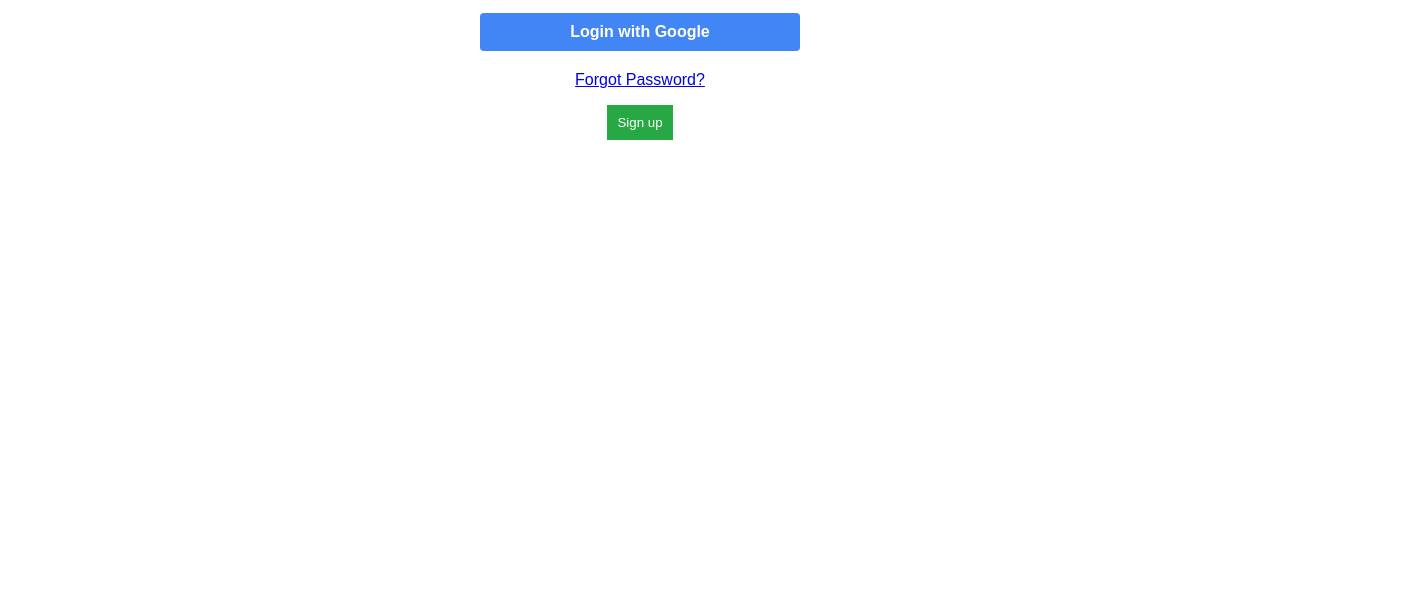
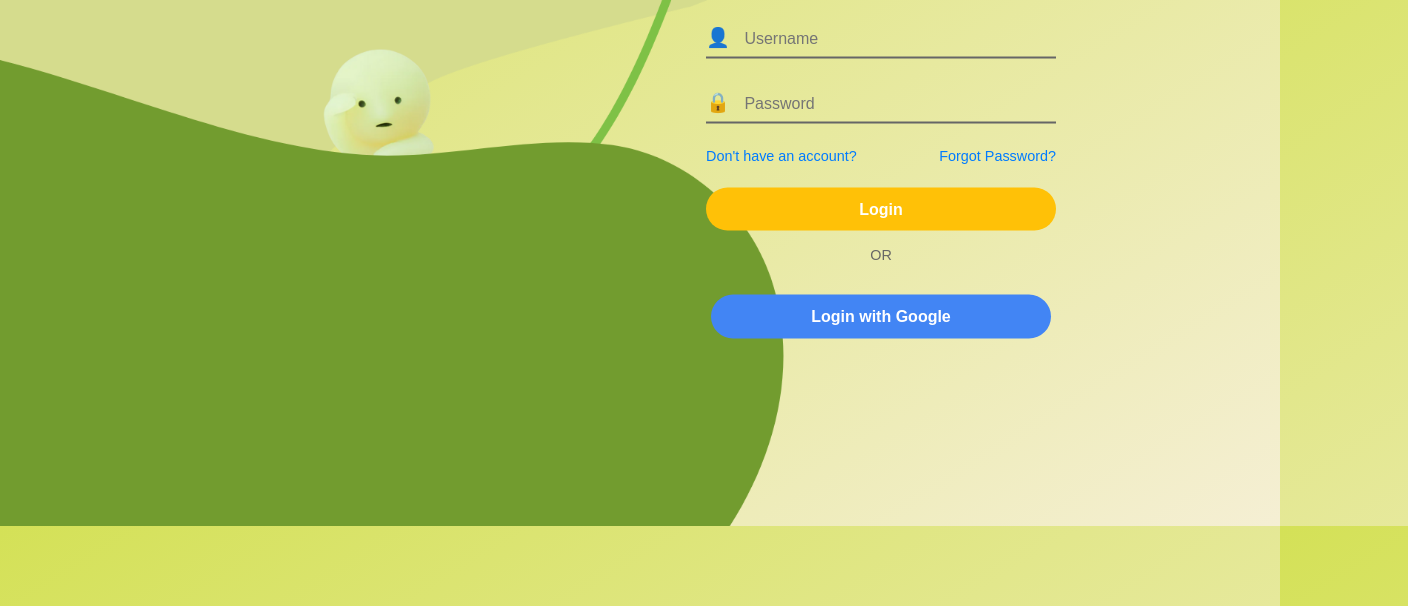
Before and after one commit to keziah-pascual26/Smiski-Shelf_PT4_v2, a plain HTML site: page frontend/pages/login/login.html in a window 1280 px wide. Shown: the part 274-880 px from the top of the page, 1408 px wide, since content can reach past the window. Before the commit the page ends 800 px from the top, so only its background shows below. Drawn offline with Linux system fonts and the light colour scheme.

Commit message:
UI Login

```diff
--- a/frontend/pages/login/login.css
+++ b/frontend/pages/login/login.css
@@ -1,48 +1,143 @@
 body {
     font-family: Arial, sans-serif;
-    text-align: center;
-    margin: 50px;
+    margin: 0;
+    padding: 0;
+    display: flex;
+    justify-content: center;
+    align-items: center;
+    height: 100vh;
+    background: linear-gradient(to bottom right, #d4e157, #f5efd4);
+    position: relative;
+    overflow: hidden;
 }
 
-form {
+body::before {
+    content: '';
+    position: absolute;
+    top: 0;
+    left: 0;
+    width: 100%;
+    height: 100%;
+    background: url('img/smiski-login.png') no-repeat center center;
+    background-size: cover; /* Ensures the image covers the entire background */
+    z-index: 0;
+}
+
+body::after {
+    content: '';
+    position: absolute;
+    top: 50%;
+    left: 50%;
+    width: 120%;
+    height: 120%;
+    transform: translate(-50%, -50%);
+    z-index: 0;
+}
+
+.login-container {
+    position: absolute; /* Use absolute positioning */
+    top: 50%; /* Center vertically */
+    right: 15%; /* Position near the right edge */
+    transform: translateY(-50%); /* Adjust for vertical centering */
+    text-align: center;
+    background-color: transparent;
+    padding: 2rem;
+    border-radius: 10px;
+    width: 350px;
+    z-index: 1; /* Ensure it is above the body::after pseudo-element */
+}
+
+.welcome-text {
+    font-size: 2.5rem;
+    font-weight: bold;
+    margin-bottom: 2rem;
+    color: #333333;
+}
+
+.form-container {
     display: flex;
     flex-direction: column;
-    width: 300px;
-    margin: auto;
+    gap: 1.5rem;
 }
 
-input {
-    margin: 10px 0;
-    padding: 10px;
-    font-size: 16px;
+.input-group {
+    display: flex;
+    align-items: center;
+    border-bottom: 2px solid #666666;
+    padding: 0.5rem 0;
+    background: none;
 }
 
-button {
-    padding: 10px;
-    background: #28a745;
-    color: white;
-    border: none;
-    cursor: pointer;
+.input-group .icon {
+    margin-right: 0.5rem;
+    font-size: 1.2rem;
+    color: #333333;
 }
 
-button:hover {
-    background: #218838;
+.input-group input {
+    border: none;
+    outline: none;
+    flex: 1;
+    font-size: 1rem;
+    background: none;
+}
+
+.form-links {
+    display: flex;
+    justify-content: space-between;
+    font-size: 0.9rem;
+    color: #007bff;
+}
+
+.form-links a {
+    text-decoration: none;
+    color: inherit;
+}
+
+.form-links a:hover {
+    text-decoration: underline;
+}
+
+.login-btn {
+    background-color: #ffc107;
+    color: #ffffff;
+    border: none;
+    padding: 0.8rem;
+    border-radius: 50px;
+    font-size: 1rem;
+    font-weight: bold;
+    cursor: pointer;
+    transition: background-color 0.3s;
+}
+
+.login-btn:hover {
+    background-color: #b48801;
 }
 
 .google-btn {
-    display: block;
-    width: 80%;
-    max-width: 300px;
-    margin: 20px auto;
-    padding: 10px;
-    background-color: #4285f4;
-    color: white;
+    display: inline-block;
+    background-color: #4285F4; /* Google Blue */
+    color: #ffffff;
+    border: none;
+    padding: 0.8rem;
+    border-radius: 50px;
+    font-size: 1rem;
+    font-weight: bold;
     text-align: center;
     text-decoration: none;
-    border-radius: 4px;
-    font-weight: bold;
+    cursor: pointer;
+    transition: background-color 0.3s;
+    width: 90%; /* Full width button */
+    margin-top: 1rem; /* Add spacing above */
 }
 
 .google-btn:hover {
-    background-color: #357abd;
+    background-color: #1e5ec5; /* Darker Google Blue */
 }
+
+.separator {
+    text-align: center;
+    font-size: 0.9rem;
+    color: #666666;
+    margin: 1rem 0; /* Add spacing above and below */
+}
--- a/frontend/pages/login/login.html
+++ b/frontend/pages/login/login.html
@@ -4,23 +4,41 @@
     <link rel="stylesheet" href="/pages/login/login.css">
 </head>
 <body>
-    <h1>Login</h1>
+    <div class="login-container">
+        <h1 class="welcome-text">WELCOME</h1>
 
-    <form id="login-form">
-        <input type="email" id="email" placeholder="Email" required>
+        <form id="login-form" class="form-container">
+            <div class="input-group">
+                <label for="email">
+                    <span class="icon">👤</span>
+                    <input type="email" id="email" placeholder="Username" required>
+                </label>
+            </div>
+            <div class="input-group">
+                <label for="password">
+                    <span class="icon">🔒</span>
                     <input type="password" id="password" placeholder="Password" required>
-        <button type="submit">Login</button>
+                </label>
+            </div>
+            <div class="form-links">
+                <a href="/pages/register/register.html">Don't have an account?</a>
+                <a href="/pages/reset-password/reset.html">Forgot Password?</a>
+            </div>
+            <button type="submit" class="login-btn">Login</button>
         </form>
 
-    <!-- Add Google Login Button -->
+        <!-- Separator -->
+        <div class="separator">
+            <span>OR</span>
+        </div>
+
+        <!-- Google Login Button -->
         <div class="google-login">
             <a href="http://localhost:3000/auth/google" class="google-btn">
                 Login with Google
             </a>
         </div>
-
-    <p><a href="/pages/reset-password/reset.html">Forgot Password?</a></p>
-    <button onclick="window.location.href='/pages/register/register.html'">Sign up</button>
+    </div>
 
     <script src="/pages/login/login.js"></script>
 </body>
```
Also changed, not shown: frontend/pages/login/img/smiski-login.png (added). Lines whose indentation alone changed are shown as unchanged.
